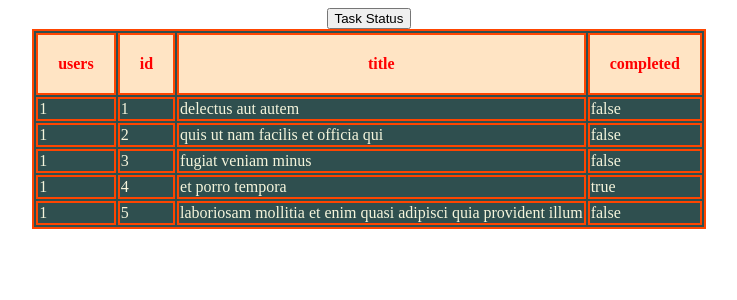
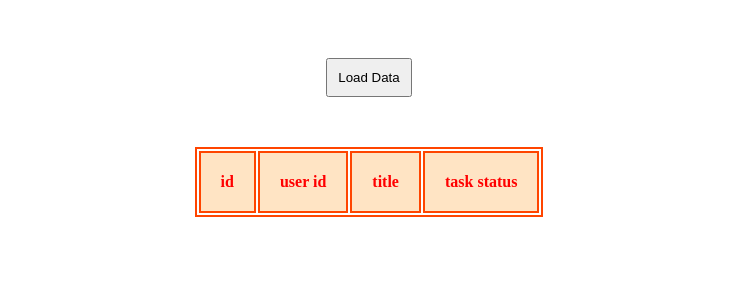
Before and after one commit to syedhsq25/react, a React (Create React App) app: page / in a window 1280 px wide. Shown: the top 300 px of the page, without its empty margins (271-1008 px from the left). Built offline with nearby package versions, Linux system fonts and the light colour scheme.

Commit message:
2/24/2024

```diff
--- a/src/App.css
+++ b/src/App.css
@@ -1,8 +1,12 @@
+button{
+  padding:10px;
+  margin:50px;
+}
 table,tbody,tr,td{
 align-content: center;
-background-color:darkslategrey;
+background-color:white;
 border:2px solid orangered;
-color:beige
+color:darkcyan
 }
 th{
   background-color: bisque;
--- a/src/App.js
+++ b/src/App.js
@@ -1,55 +1,45 @@
 
 import './App.css';
+import axios from "axios"
+import { useState } from "react";
 
 function App() {
+  const getData = async () => {
 
-  const data = [
-    {
-      "userId": 1,
-      "id": 1,
-      "title": "delectus aut autem",
-      "completed": false
-    },
-    {
-      "userId": 1,
-      "id": 2,
-      "title": "quis ut nam facilis et officia qui",
-      "completed": false
-    },
-    {
-      "userId": 1,
-      "id": 3,
-      "title": "fugiat veniam minus",
-      "completed": false
-    },
-    {
-      "userId": 1,
-      "id": 4,
-      "title": "et porro tempora",
-      "completed": true
-    },
-    {
-      "userId": 1,
-      "id": 5,
-      "title": "laboriosam mollitia et enim quasi adipisci quia provident illum",
-      "completed": false
-    }]
+    try {
+
+      const res = await axios.get("https://jsonplaceholder.typicode.com/todos"
+      );
+      setData(res.data)
+
+    }
+    catch (error) {
+      console.log(console.error());
+    };
+  }
+
+
+  const [data, setData] = useState([]);
+
   return (
 
     <>
       <center>
-        <button>Task Status</button>
+        <button onClick={getData}>Load Data</button>
         <table><thead>
-          <th>users</th>
-          <th>id</th>
-          <th>title</th>
-          <th>completed</th></thead>
+          <tr>
+            <th >id</th>
+            <th>user id</th>
+            <th>title</th>
+            <th>task status</th></tr>
+        </thead>
           <tbody>
             {data.map(ele => (
 
-              <tr>
+              <tr key={ele.id}>
+
+                <td>{ele.id}</td>
                 <td>{ele.userId}</td>
-                <td>{ele.id}</td>
                 <td>{ele.title}</td>
                 <td>{ele.completed ? "true" : "false"}</td>
               </tr>
```
